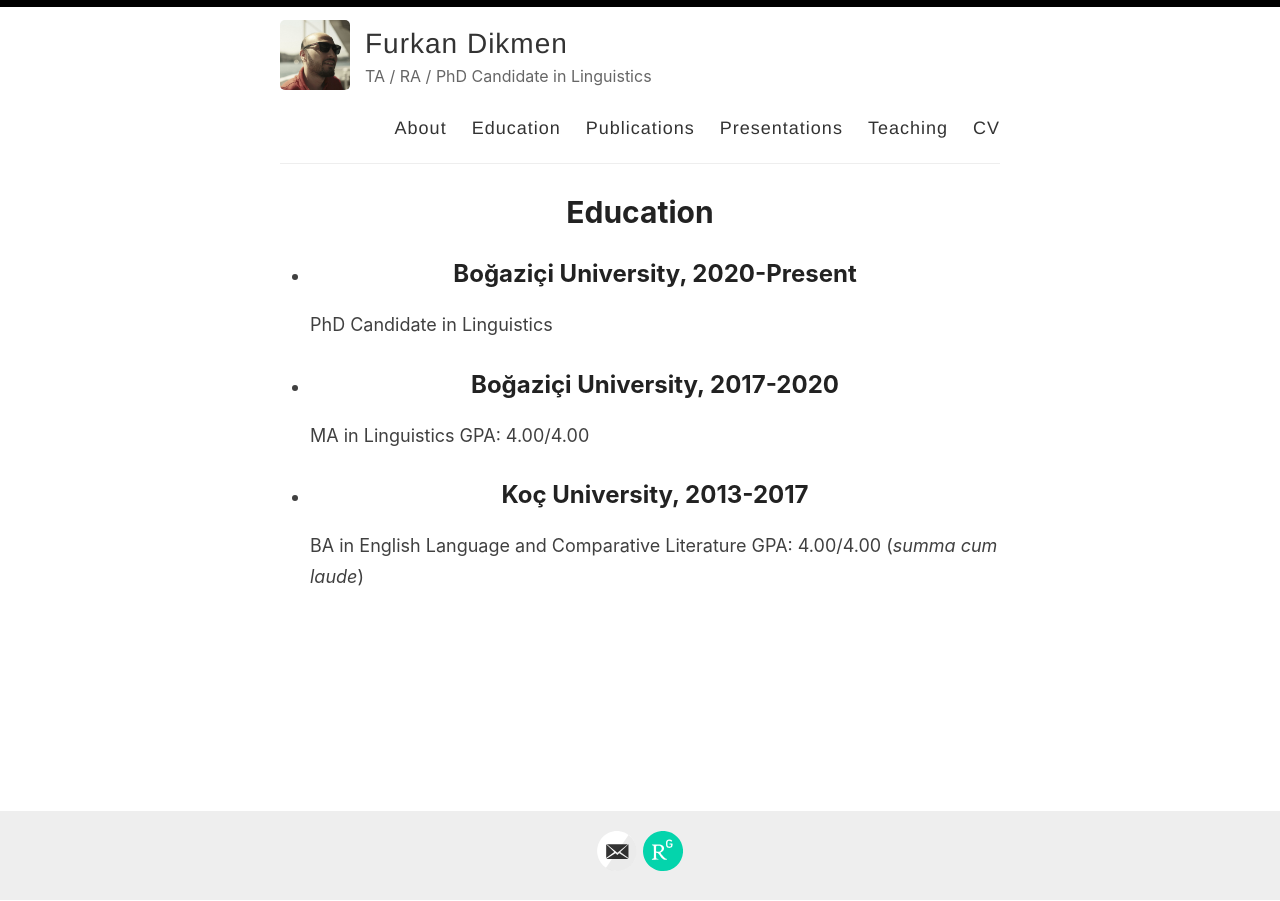
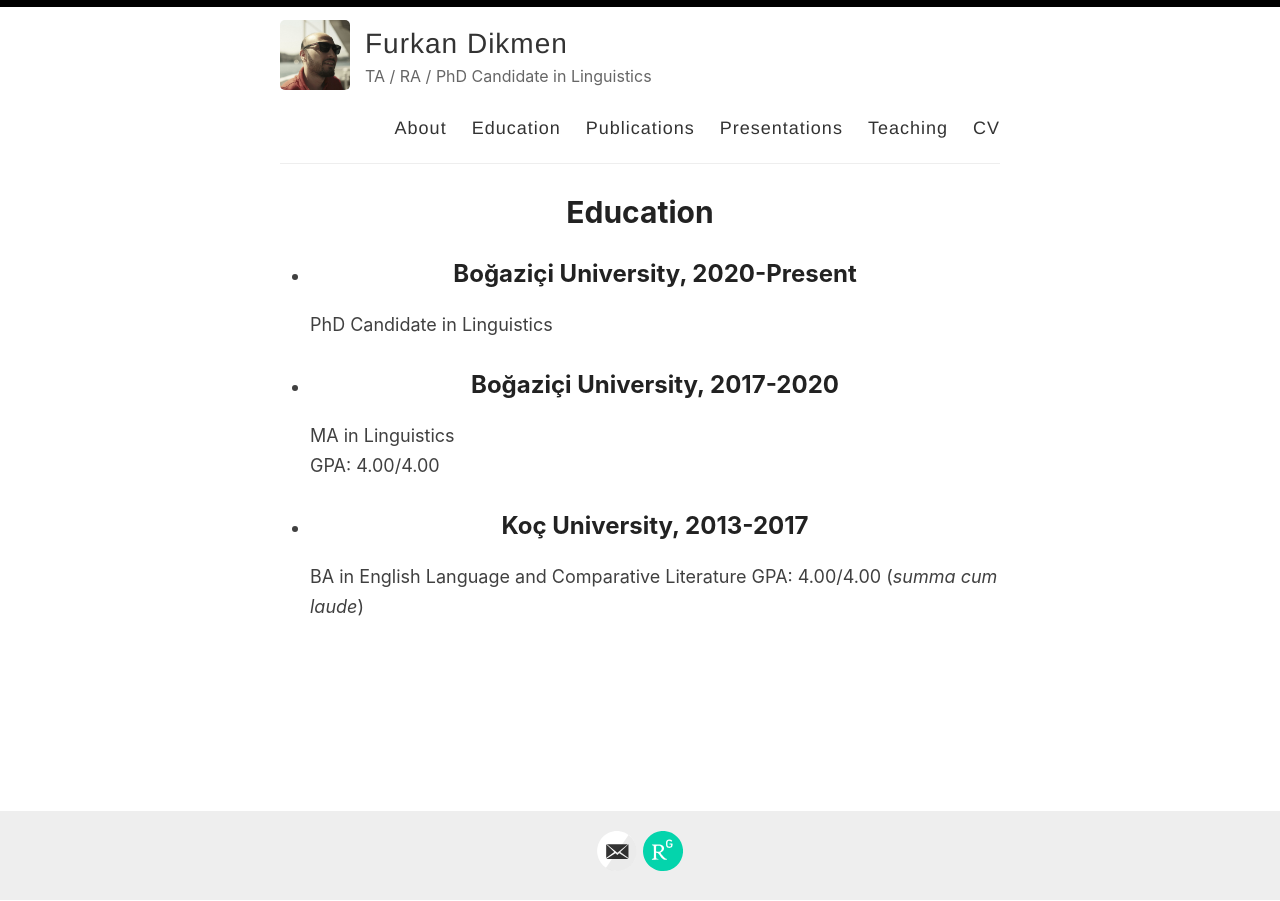
Before and after one commit to furkandikmen/furkandikmen.github.io, a Jekyll site: the page built from _pages/education.md, in a window 1280 px wide. Built offline with Jekyll 4.4.1, drawn with Linux system fonts in a browser that asks for light colours.

```diff
--- a/_pages/education.md
+++ b/_pages/education.md
@@ -7,7 +7,7 @@ permalink: /education/
 - ## Boğaziçi University, 2020-Present
   PhD Candidate in Linguistics
 - ## Boğaziçi University, 2017-2020
-  MA in Linguistics
+  MA in Linguistics \\
   GPA: 4.00/4.00
 - ## Koç University, 2013-2017
   BA in English Language and Comparative Literature
```
